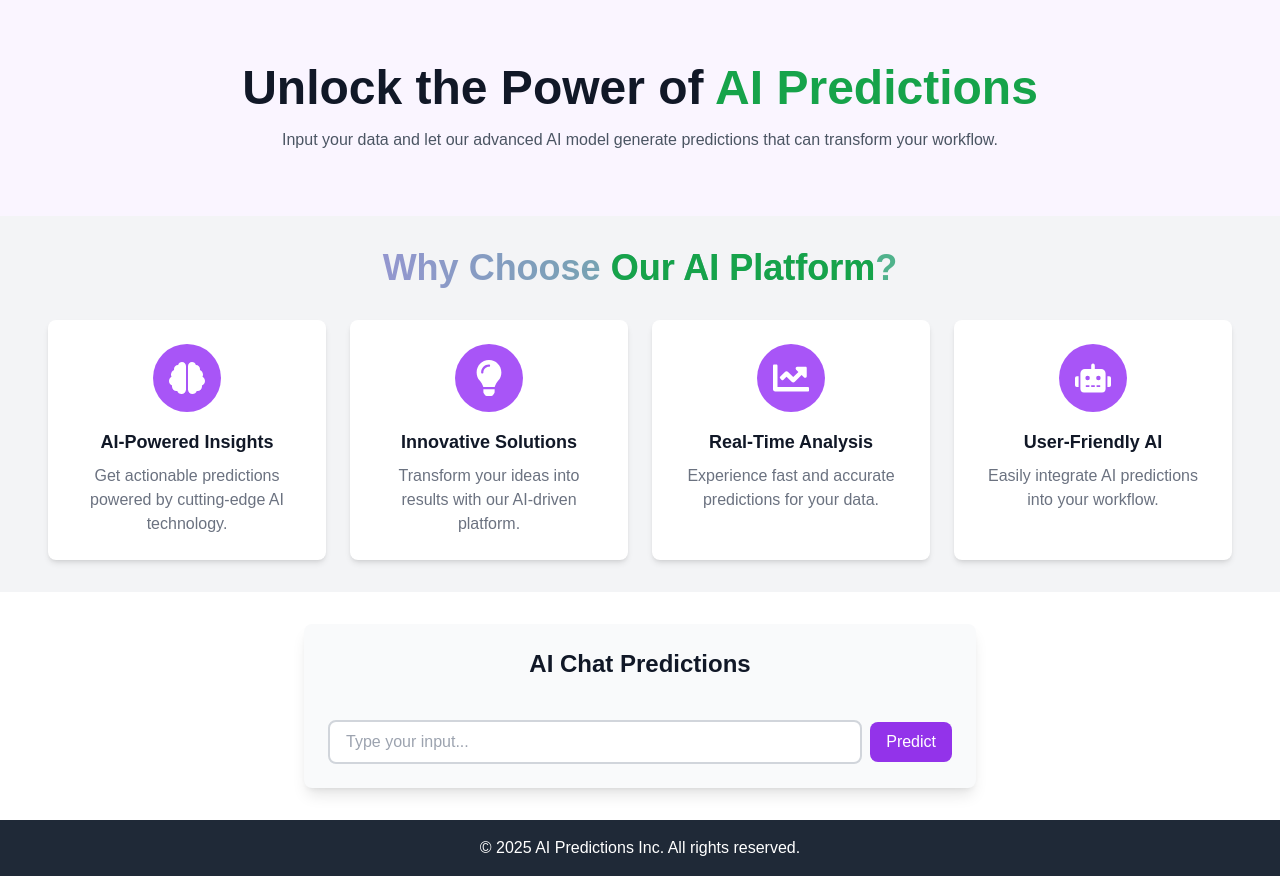
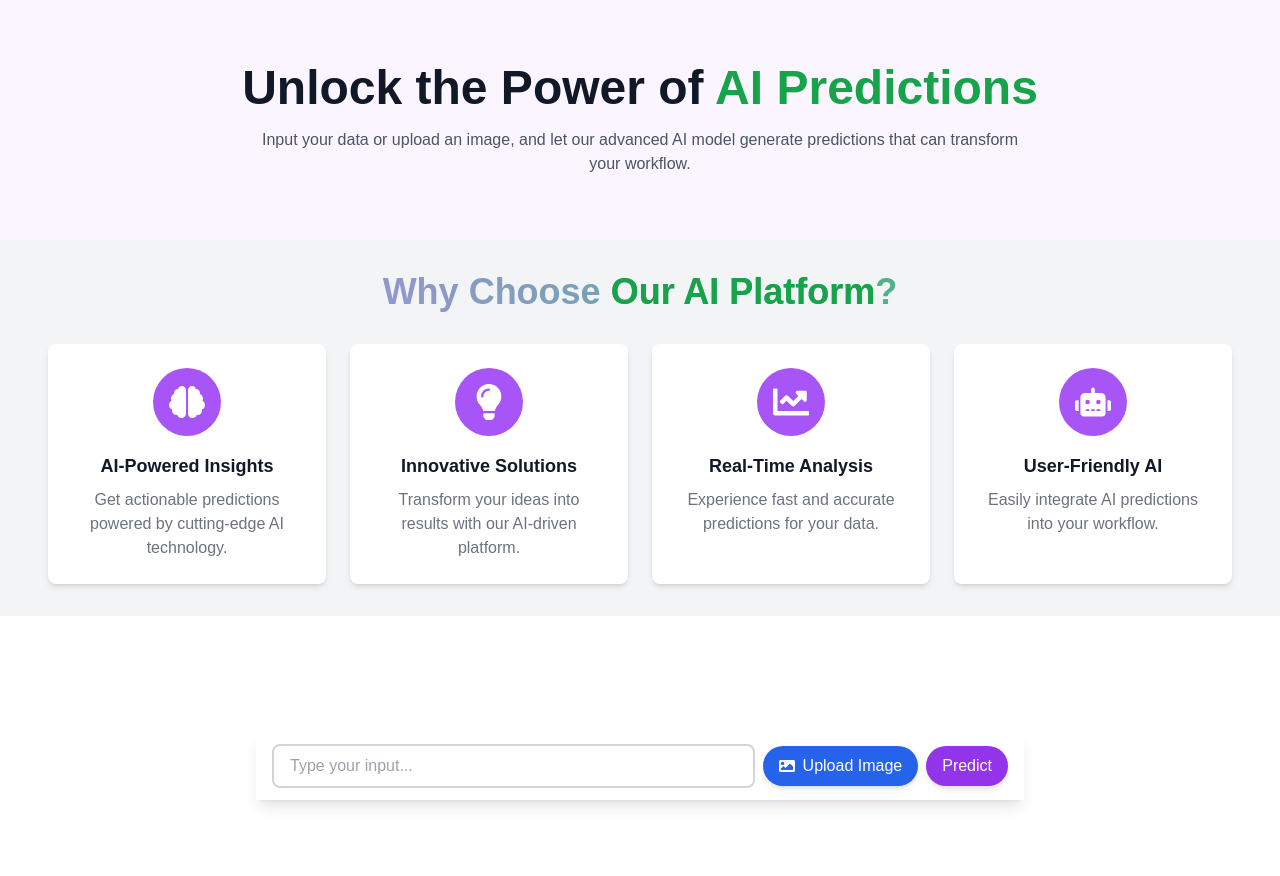
Before and after one commit to Emmanuel10701/AI_Prediction_Model, a Next.js app in the folder frontend/: page / in a window 1280 px wide. After the commit the page ends 800 px from the top, so only its background shows below. Built offline with nearby package versions, Linux system fonts and the light colour scheme.

Commit message:
updated the UI image upload fir the images

```diff
--- a/frontend/app/page.js
+++ b/frontend/app/page.js
@@ -2,7 +2,7 @@
 
 import React, { useState } from "react";
 import { motion } from "framer-motion";
-import { FaBrain, FaLightbulb, FaChartLine, FaRobot } from "react-icons/fa";
+import { FaBrain, FaLightbulb, FaChartLine, FaRobot, FaImage } from "react-icons/fa";
 
 const features = [
   {
@@ -29,16 +29,41 @@ const features = [
 
 export default function Home() {
   const [input, setInput] = useState("");
+  const [image, setImage] = useState(null);
   const [messages, setMessages] = useState([]);
 
-  const handlePredict = async () => {
-    const mockPrediction = `Predicted output for "${input}"`;
-    setMessages([...messages, { type: "input", text: input }, { type: "prediction", text: mockPrediction }]);
+  const handlePredict = () => {
+    if (!input.trim() && !image) return;
+
+    const mockPrediction = image
+      ? `Predicted output for uploaded image: "${image.name}"`
+      : `Predicted output for "${input}"`;
+
+    setMessages([
+      ...messages,
+      { type: "input", text: input || `Image: ${image.name}` },
+      { type: "prediction", text: mockPrediction },
+    ]);
+
     setInput("");
+    setImage(null);
+  };
+
+  const handleKeyDown = (e) => {
+    if (e.key === "Enter") {
+      handlePredict();
+    }
+  };
+
+  const handleImageUpload = (e) => {
+    const file = e.target.files[0];
+    if (file) {
+      setImage(file);
+    }
   };
 
   return (
-    <div className="font-poppins">
+    <div className="font-poppins h-screen flex flex-col">
       {/* Hero Section */}
       <header className="text-center py-16 bg-purple-50">
         <motion.h1
@@ -55,7 +80,8 @@ export default function Home() {
           animate={{ opacity: 1 }}
           transition={{ duration: 0.7 }}
         >
-          Input your data and let our advanced AI model generate predictions that can transform your workflow.
+          Input your data or upload an image, and let our advanced AI model generate
+          predictions that can transform your workflow.
         </motion.p>
       </header>
 
@@ -83,51 +109,58 @@ export default function Home() {
       </section>
 
       {/* Chat Interface */}
-      <section className="py-8 px-4 bg-white">
+      <div className="flex-grow px-4 py-8 bg-white overflow-auto">
         <div className="max-w-2xl mx-auto">
-          <div className="bg-gray-50 p-6 rounded-lg shadow-lg">
-            <h3 className="text-2xl font-bold mb-4 text-gray-900 text-center">AI Chat Predictions</h3>
-            <div className="space-y-4 mb-6 max-h-60 overflow-y-auto">
+          <div className="space-y-4">
             {messages.map((msg, index) => (
               <div
                 key={index}
-                  className={`flex ${msg.type === "input" ? "justify-end" : "justify-start"}`}
+                className={`flex ${
+                  msg.type === "input" ? "justify-end" : "justify-start"
+                }`}
               >
                 <div
                   className={`max-w-sm p-3 rounded-lg ${
                     msg.type === "input"
                       ? "bg-green-500 text-white"
                       : "bg-gray-200 text-gray-900"
-                    }`}
+                  } shadow`}
                 >
                   {msg.text}
                 </div>
               </div>
             ))}
           </div>
-            <div className="flex items-center gap-2">
+        </div>
+      </div>
+
+      {/* Fixed Input Section */}
+      <div className="fixed bottom-0 left-0 right-0 md:w-[60%] w-full mx-auto bg-white shadow-lg px-4 py-3 flex items-center gap-2">
         <input
           type="text"
           value={input}
           onChange={(e) => setInput(e.target.value)}
+          onKeyDown={handleKeyDown}
           placeholder="Type your input..."
-                className="flex-grow px-4 py-2 border-2 border-gray-300 rounded-lg"
+          className="flex-grow px-4 py-2 border-2 md:w-1/2 w-2/3 border-gray-300 rounded-lg focus:ring-2 focus:ring-purple-500"
         />
+        <label className="cursor-pointer px-4 py-2 text-white bg-blue-600 rounded-full hover:bg-blue-700 shadow-md flex items-center gap-2">
+          <FaImage />
+          <span>Upload Image</span>
+          <input
+            type="file"
+            accept="image/*"
+            onChange={handleImageUpload}
+            className="hidden"
+          />
+        </label>
         <button
           onClick={handlePredict}
-                className="px-4 py-2 text-white bg-purple-600 rounded-lg hover:bg-purple-700"
+          className="px-4 py-2 text-white bg-purple-600 rounded-full hover:bg-purple-700 shadow-md"
         >
           Predict
         </button>
       </div>
     </div>
-        </div>
-      </section>
-
-      {/* Footer */}
-      <footer className="py-4 bg-gray-800 text-center text-white">
-        <p>&copy; 2025 AI Predictions Inc. All rights reserved.</p>
-      </footer>
-    </div>
   );
 }
```
Lines whose indentation alone changed are shown as unchanged.
